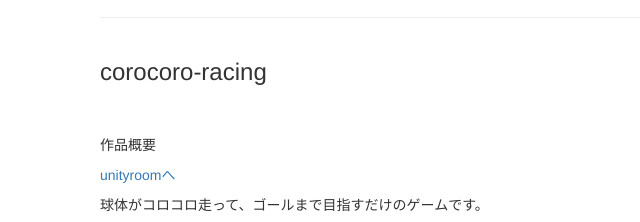
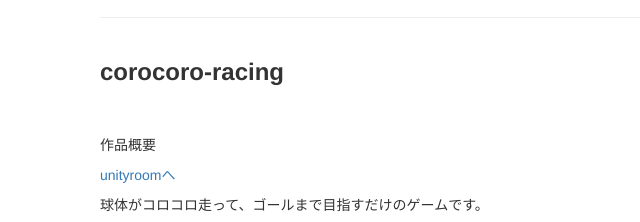
Before and after one commit to sugita3/portfolio, a plain HTML site: page index.html in a window 1280 px wide. Shown: the part 285-507 px from the top of the page, 10-650 px from the left. Drawn offline with nearby package versions, Linux system fonts and the light colour scheme.

Commit message:
syuusei3

```diff
--- a/index.html
+++ b/index.html
@@ -46,7 +46,7 @@
     </nav>
     <div class="container">
         <div class="starter-template">
-            <h1>ポートフォリオ</h1>
+            <h1 >ポートフォリオ</h1>
             <p class="lead">「Sugita3」のポートフォリオ</p>
             <br>
             <h2 id="works">Works</h2>
@@ -59,7 +59,7 @@
 
 
                 <tr>
-                  <td bgcolor="" width=""><h1><h3>corocoro-racing</h3></h1>
+                  <td bgcolor="" width=""><h1><h3><strong>corocoro-racing</strong></h3></h1>
                 </td>
                 </tr>
                 <tr>
```
